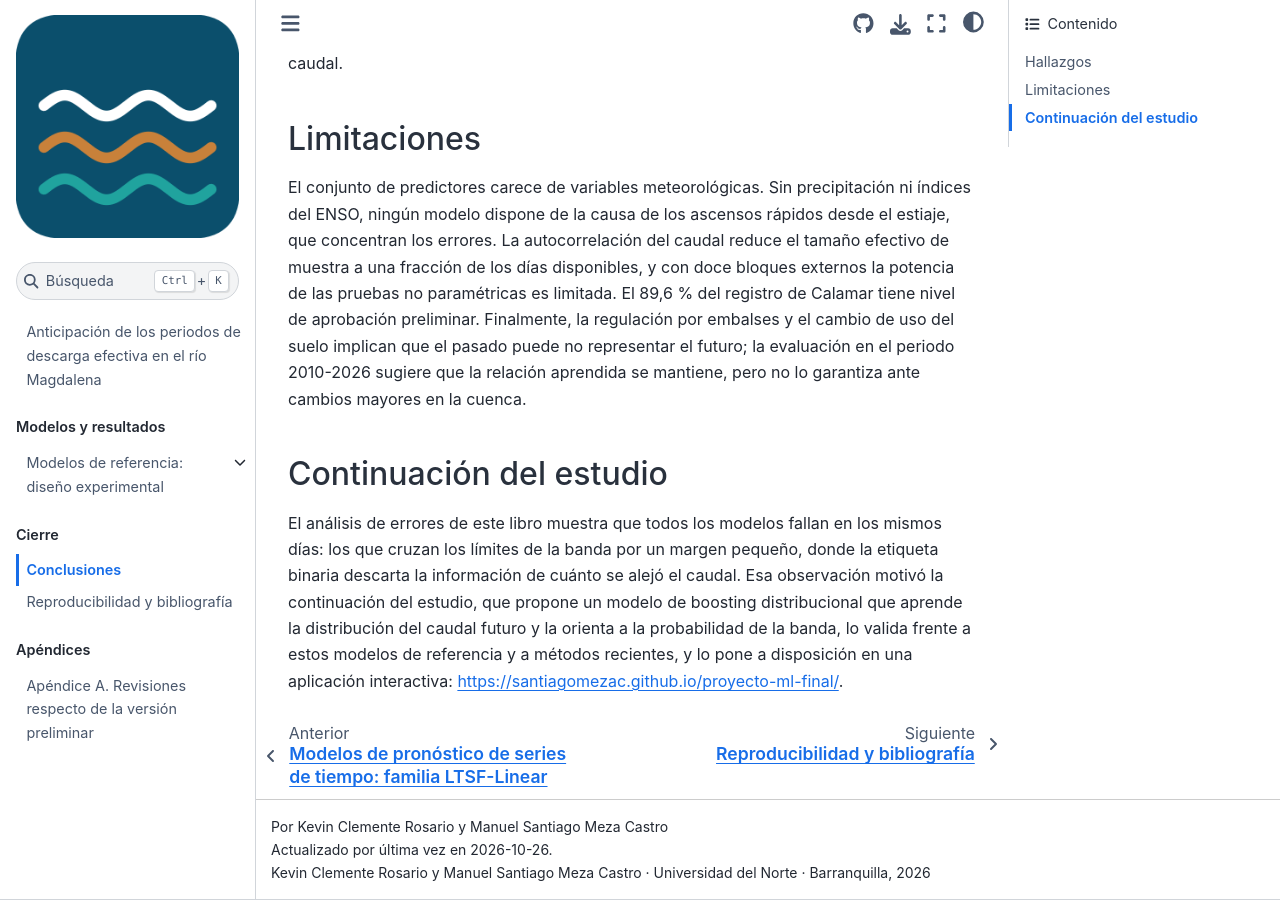
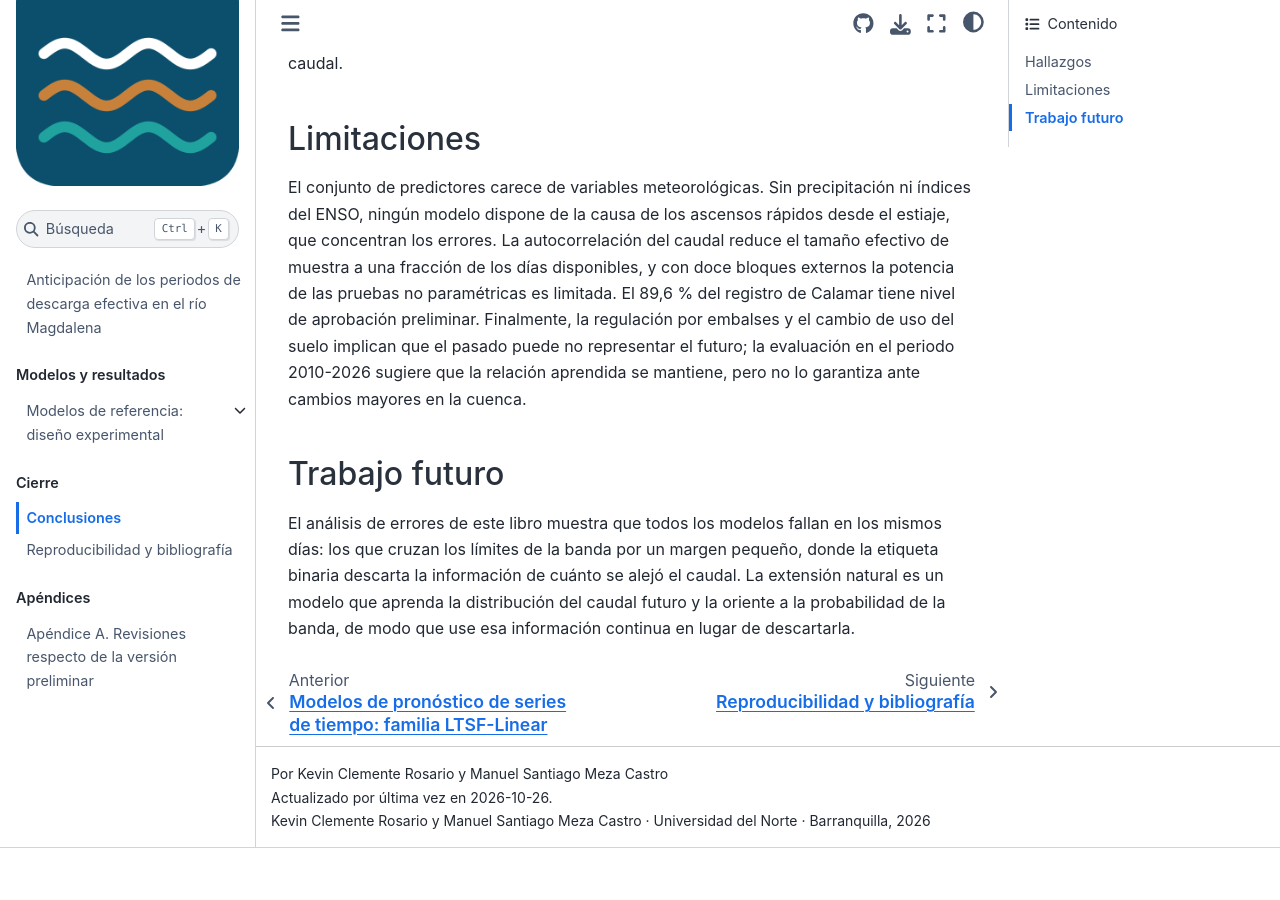
Before and after one commit to SantiagomezaC/proyecto-ml-entregable2, a Jupyter Book: the page built from book/05_conclusiones.md, in a window 1280 px wide and 900 px high, scrolled down 1727 px. Built offline with Jupyter Book 1.0.4 settings and Sphinx 7.4.7 and the Sphinx Book theme 1.1.4, drawn with Linux system fonts in a browser that asks for light colours; pages that are not in the unit, such as notebooks, are missing from menus; after the commit the page ends 2575 px from its top, so only the background shows below that.

Commit message:
Libro y README sin enlace al estudio completo

```diff
--- a/book/05_conclusiones.md
+++ b/book/05_conclusiones.md
@@ -72,12 +72,10 @@ regulación por embalses y el cambio de uso del suelo implican que el pasado pue
 el futuro; la evaluación en el periodo 2010-2026 sugiere que la relación aprendida se mantiene,
 pero no lo garantiza ante cambios mayores en la cuenca.
 
-## Continuación del estudio
+## Trabajo futuro
 
 El análisis de errores de este libro muestra que todos los modelos fallan en los mismos días: los
 que cruzan los límites de la banda por un margen pequeño, donde la etiqueta binaria descarta la
-información de cuánto se alejó el caudal. Esa observación motivó la continuación del estudio, que
-propone un modelo de boosting distribucional que aprende la distribución del caudal futuro y la
-orienta a la probabilidad de la banda, lo valida frente a estos modelos de referencia y a métodos
-recientes, y lo pone a disposición en una aplicación interactiva:
-<https://santiagomezac.github.io/proyecto-ml-final/>.
+información de cuánto se alejó el caudal. La extensión natural es un modelo que aprenda la
+distribución del caudal futuro y la oriente a la probabilidad de la banda, de modo que use esa
+información continua en lugar de descartarla.
```
Also changed, not shown: README.md (+0 -1 lines), book/intro.md (+0 -6 lines).
